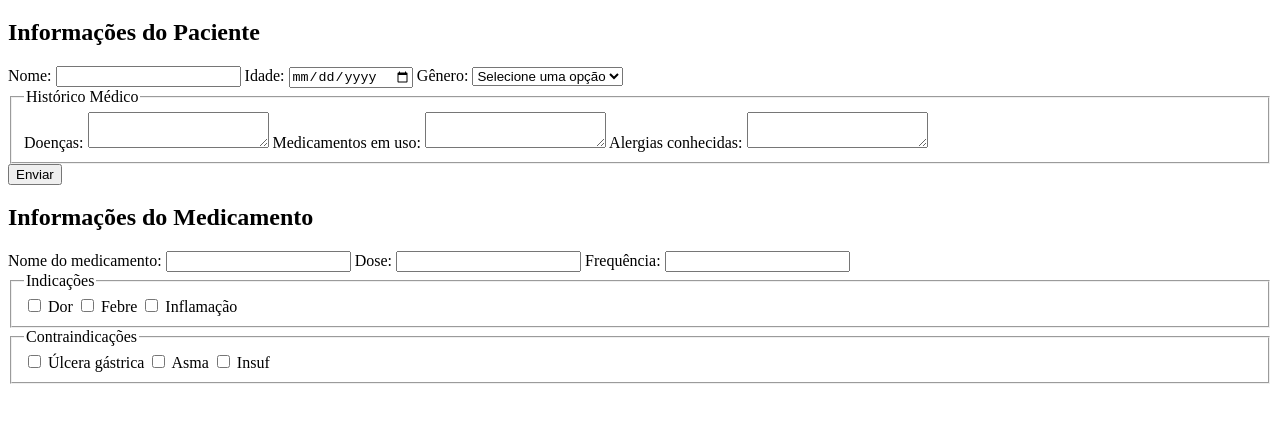
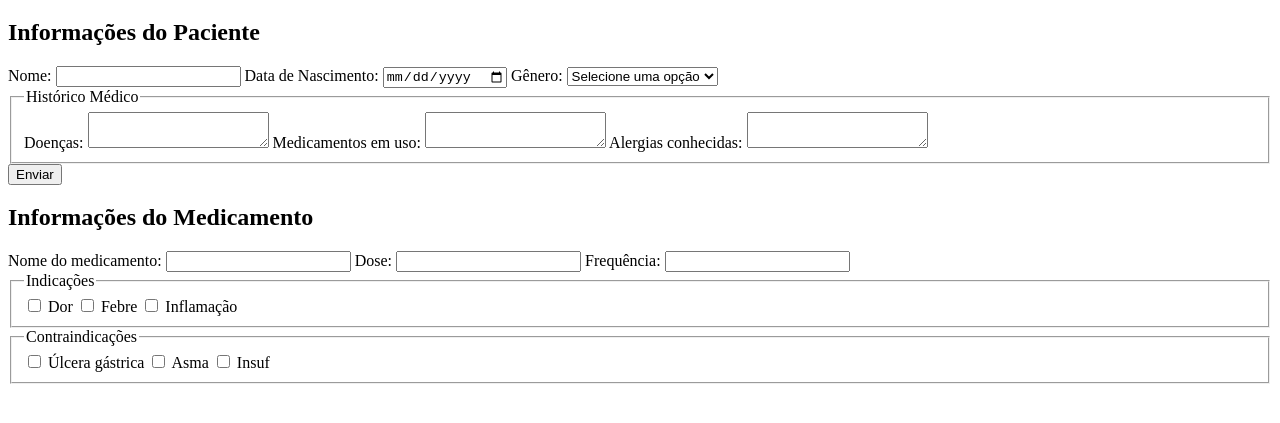
Before and after one commit to darlansouza81/prontuario, a website: page index.html in a window 1280 px wide. Shown: the part 61-484 px from the top of the page. Drawn offline with nearby package versions, Linux system fonts and the light colour scheme.

```diff
--- a/index.html
+++ b/index.html
@@ -18,7 +18,7 @@
       <label for="nome">Nome:</label>
       <input type="text" id="nomePaciente" required>
 
-      <label for="idade">Idade:</label>
+      <label for="idade">Data de Nascimento:</label>
       <input type="date" id="dataNascimento"  required>
 
       <label for="genero">Gênero:</label>
```
